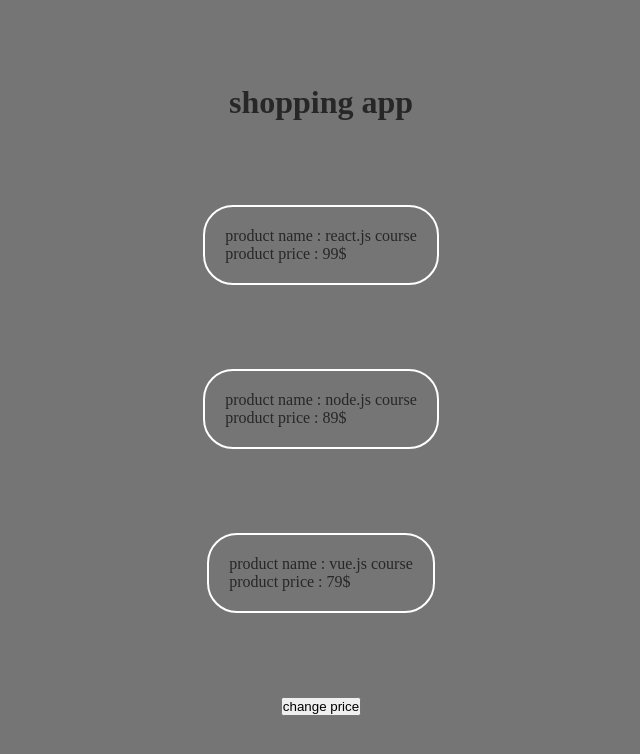
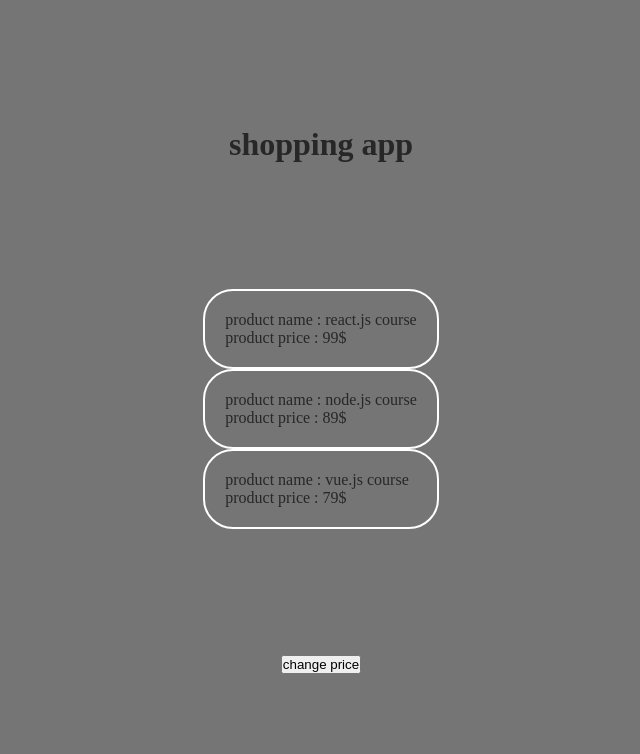
Before and after one commit to Farhad-Toumarzade/react, a React (Create React App) app: page / in a window 1280 px wide. Shown: the top 754 px of the page, without its empty margins (319-959 px from the left). Built offline with nearby package versions, Linux system fonts and the light colour scheme; the HTML template or start-up script is replaced by a standard one.

Commit message:
creat ProductList

```diff
--- a/src/App.js
+++ b/src/App.js
@@ -1,7 +1,8 @@
 // import React, {useState } from 'react';
-import Product from "./product";
+// import Product from "./product";
 import React, {Component} from 'react';
 import './app.css'
+import ProductList from "./product/ProductList";
 
 
 
@@ -11,11 +12,7 @@
 class App extends React.Component{
 
     state = {
-        Products:[
-            {title:"react.js", price:"99$"},
-            {title:"node.js", price:"89$"},
-            {title:"vue.js", price:"79$"},
-        ],
+
         count: 0,
     };
 
@@ -32,9 +29,7 @@
         return(
              <div className='container' id='title'>
              <h1>shopping app</h1>
-            {this.state.Products.map((product, index) =>{
-                return <Product name={product.title} price={product.price} key={index}/>;
-            })}
+                <ProductList />
             <button onClick={this.clickHandler} className="product">
                 change price
             </button>
--- /dev/null
+++ b/src/product/ProductList.js
@@ -0,0 +1,24 @@
+import React, { Component } from 'react';
+import Product from '../product';
+
+class ProductList extends Component {
+    state = { Products:[
+        {title:"react.js", price:"99$"},
+        {title:"node.js", price:"89$"},
+        {title:"vue.js", price:"79$"},
+    ],
+    count: 0, }
+
+
+    render() {
+        return (
+            <div >
+                {this.state.Products.map((product, index) =>{
+                return <Product name={product.title} price={product.price} key={index}/>;
+            })}
+            </div >
+        );
+    }
+}
+
+export default ProductList;
```
